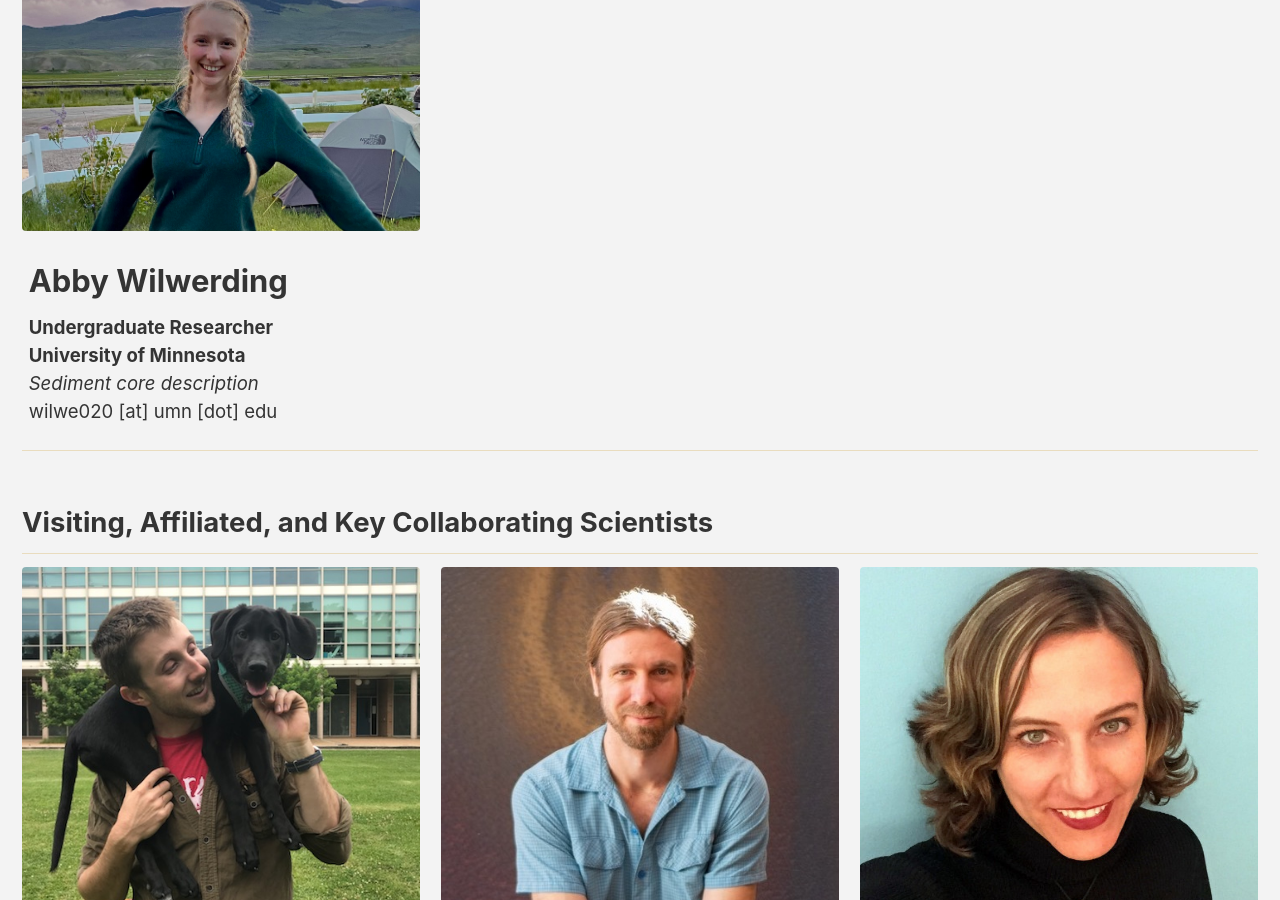
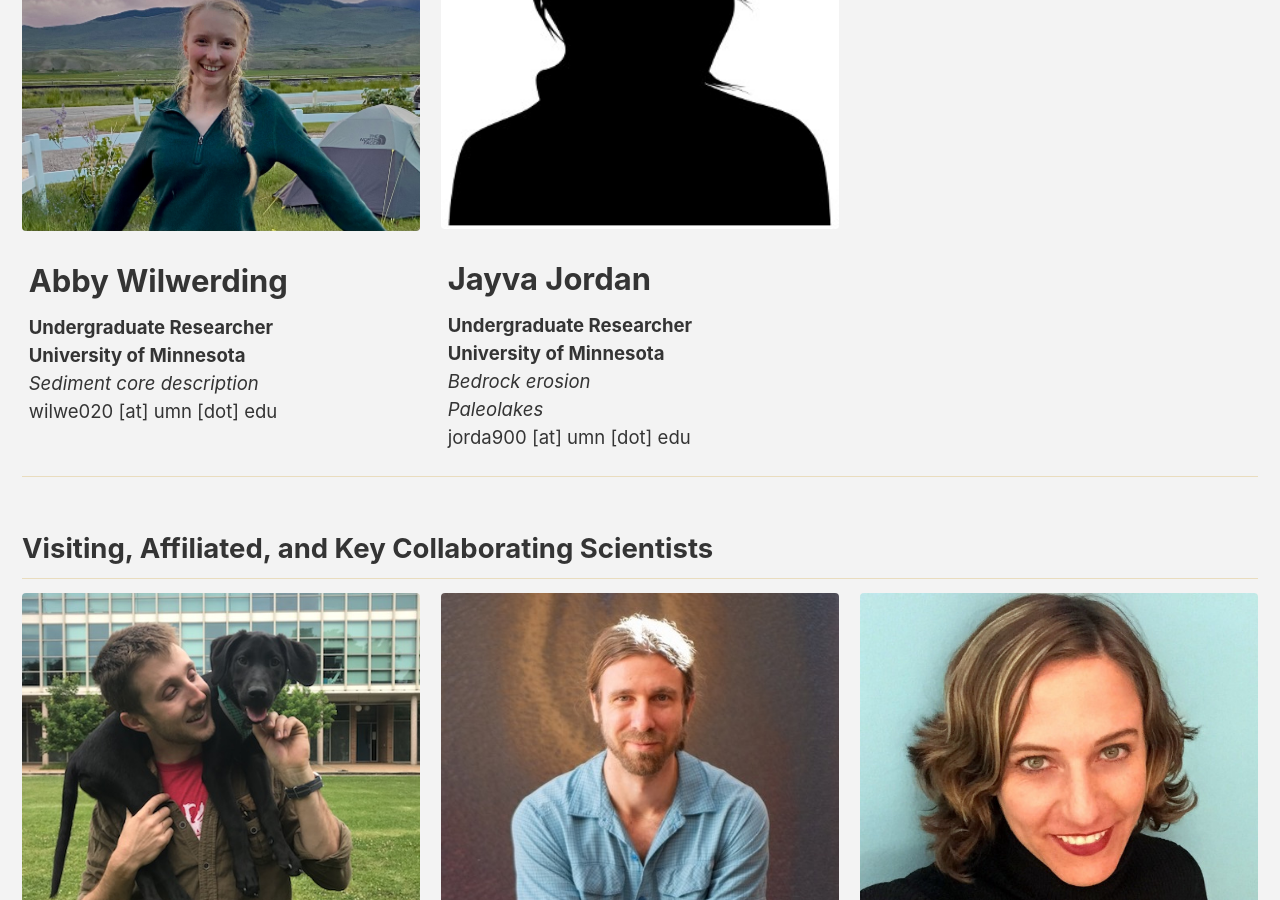
Before and after one commit to MNiMORPH/MNiMORPH.github.io, a Jekyll site: the page built from _pages/people.md, in a window 1280 px wide and 900 px high, scrolled down 5813 px. Built offline with Jekyll 4.4.1, drawn with Linux system fonts in a browser that asks for light colours; cached includes are drawn as plain includes; nearby versions of some CDN libraries.

Commit message:
Add Jayva Jordan (undergrad).

```diff
--- a/_pages/people.md
+++ b/_pages/people.md
@@ -178,6 +178,15 @@ undergrads:
               **University of Minnesota**<br/>
               *Sediment core description*<br/>
               wilwe020 [at] umn [dot] edu
+              "
+  - image_path: /assets/images/headshots/blank.jpg
+    alt: "Jayva Jordan"
+    title: "Jayva Jordan"
+    excerpt: "**Undergraduate Researcher**<br/>
+              **University of Minnesota**<br>
+              *Bedrock erosion*<br/>
+              *Paleolakes*<br/>
+              jorda900 [at] umn [dot] edu
               "
 
 visitors:
```
